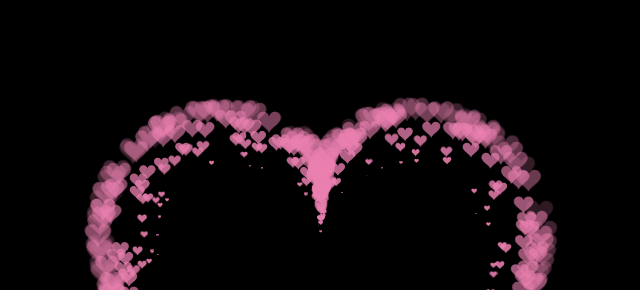
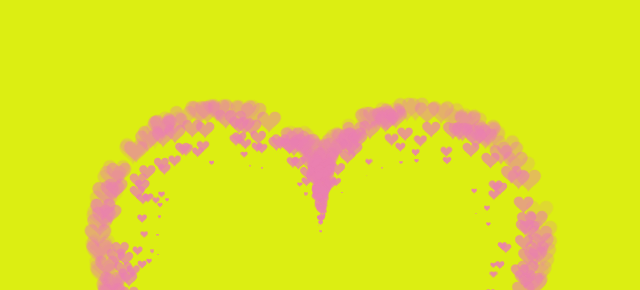
Before and after one commit to viettien1102/trend, a plain HTML site: page index.html in a window 1280 px wide. Shown: the part 86-376 px from the top of the page, without its empty margins (319-959 px from the left). Drawn offline with Linux system fonts and the light colour scheme.

Commit message:
first commie

```diff
--- a/index.html
+++ b/index.html
@@ -515,7 +515,18 @@ var ParticlePool = (function() {
 })(document.getElementById('pinkboard'));
 
   </script>
-
+  <div class="center-text",
+  style="background-color:rgb(220, 238, 18);
+        width: 100%;
+        color: rgb(231, 42, 215);
+        height:100%;
+        font-size: 31px;
+        font-style: italic;
+        display: flex;
+        align-items: center;
+        justify-content: center;
+        margin-bottom: 5px;
+        text-align: center;">?????</div>
  </BODY>
 
 </HTML>
```
